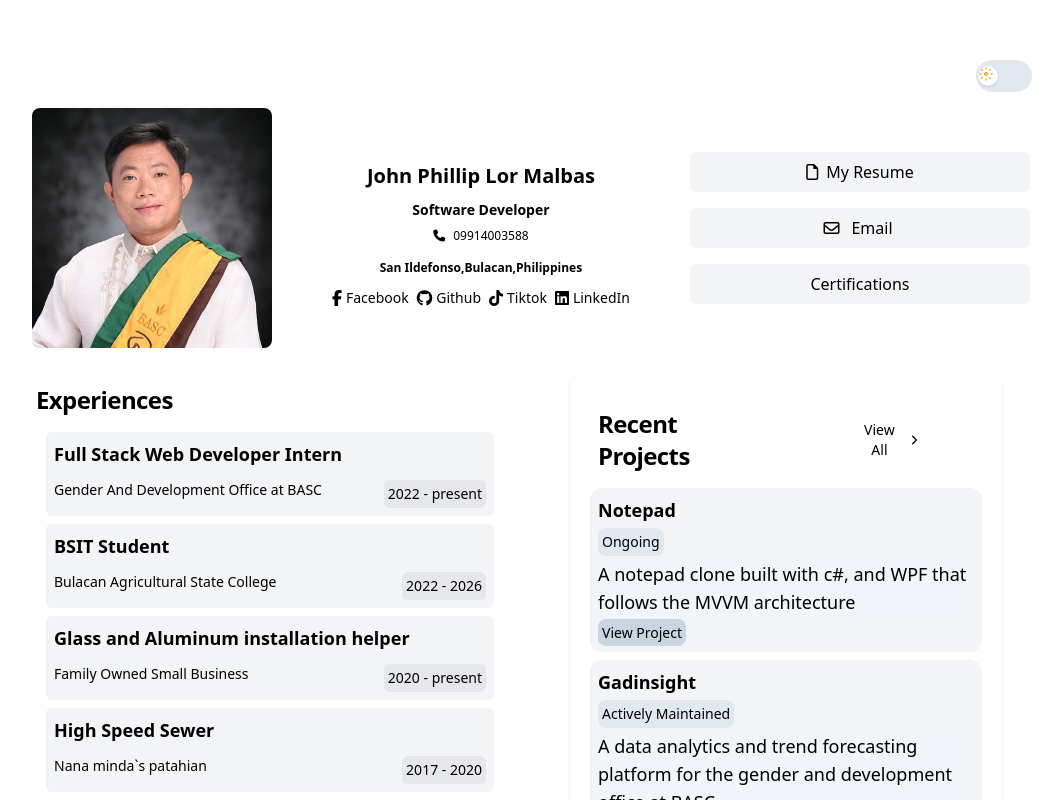
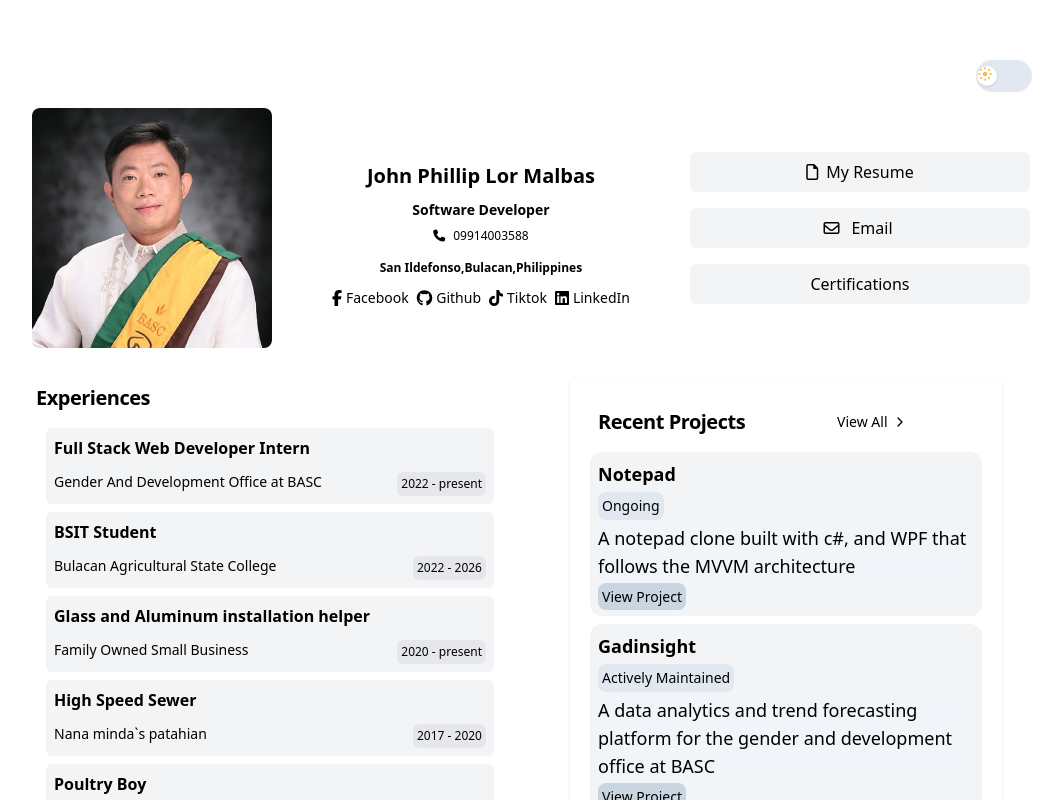
Before and after one commit to Zaido219/personal-portfolio, a React (Vite) app: page / in a window 1280 px wide. Shown: the top 800 px of the page, without its empty margins (112-1175 px from the left). Built offline with nearby package versions, Linux system fonts and the light colour scheme.

Commit message:
style:style update/s for the work experiences section

```diff
--- a/src/components/ThemeToggle.jsx
+++ b/src/components/ThemeToggle.jsx
@@ -14,7 +14,7 @@ export const ThemeToggle = () => {
       role="switch"
       aria-checked={isDark}
       aria-label="Toggle dark mode"
-      className="relative items-center inline-flex h-8 w-14 flex-shrink-0 cursor-pointer rounded-full border-2 border-transparent bg-slate-200 transition-colors duration-200 ease-in-out focus:outline-none focus:ring-2 focus:ring-offset-2 dark:bg-slate-700"
+      className="relative items-center inline-flex h-8 w-14 flex-shrink-0 cursor-pointer rounded-full border-1 border-transparent bg-slate-200 transition-colors duration-200 ease-in-out focus:outline-none focus:ring-2 focus:ring-offset-2 dark:bg-slate-700"
     >
       {/*
         The Moving Thumb:
--- a/src/components/Ui/SectionHeaderText.jsx
+++ b/src/components/Ui/SectionHeaderText.jsx
@@ -1,7 +1,7 @@
 const SectionHeader = ({title="Default Header Title"}) => {
     return (
         <header className="w-fit p-1 m-2 self-start">
-            <h2 className="text-md md:text-2xl font-semibold tracking-tight"> {title} </h2>
+            <h2 className="text-md md:text-xl font-semibold tracking-tight"> {title} </h2>
         </header>
     )
 }
--- a/src/components/Ui/WorkExperienceItem.tsx
+++ b/src/components/Ui/WorkExperienceItem.tsx
@@ -10,11 +10,11 @@ const WorkExperienceItem = ({
   return (
     <HoverCards>
       <div className="flex flex-col md:gap-1 p-1 rounded-md w-xs md:w-md">
-        <strong className="p-1 text-md md:text-lg dark:text-black">{workTitle}</strong>
+        <strong className="p-1 text-md md:text-md dark:text-black">{workTitle}</strong>
         <div className="flex justify-between gap-1 p-1">
-          <p className="text-sm md:text-md dark:text-black">{workCompany}</p>
-          <div className="text-sm md:text-sm flex justify-between gap-2">
-            <span className="bg-gray-200 text-xs md:text-sm p-1 rounded-md dark:text-black">
+          <p className="text-sm md:text-sm dark:text-black">{workCompany}</p>
+          <div className="text-sm md:text-xs flex justify-between gap-2">
+            <span className="bg-gray-200 text-xs md:text-xs p-1 rounded-md dark:text-black">
               {startDate} - {endDate}
             </span>
           </div>
```
